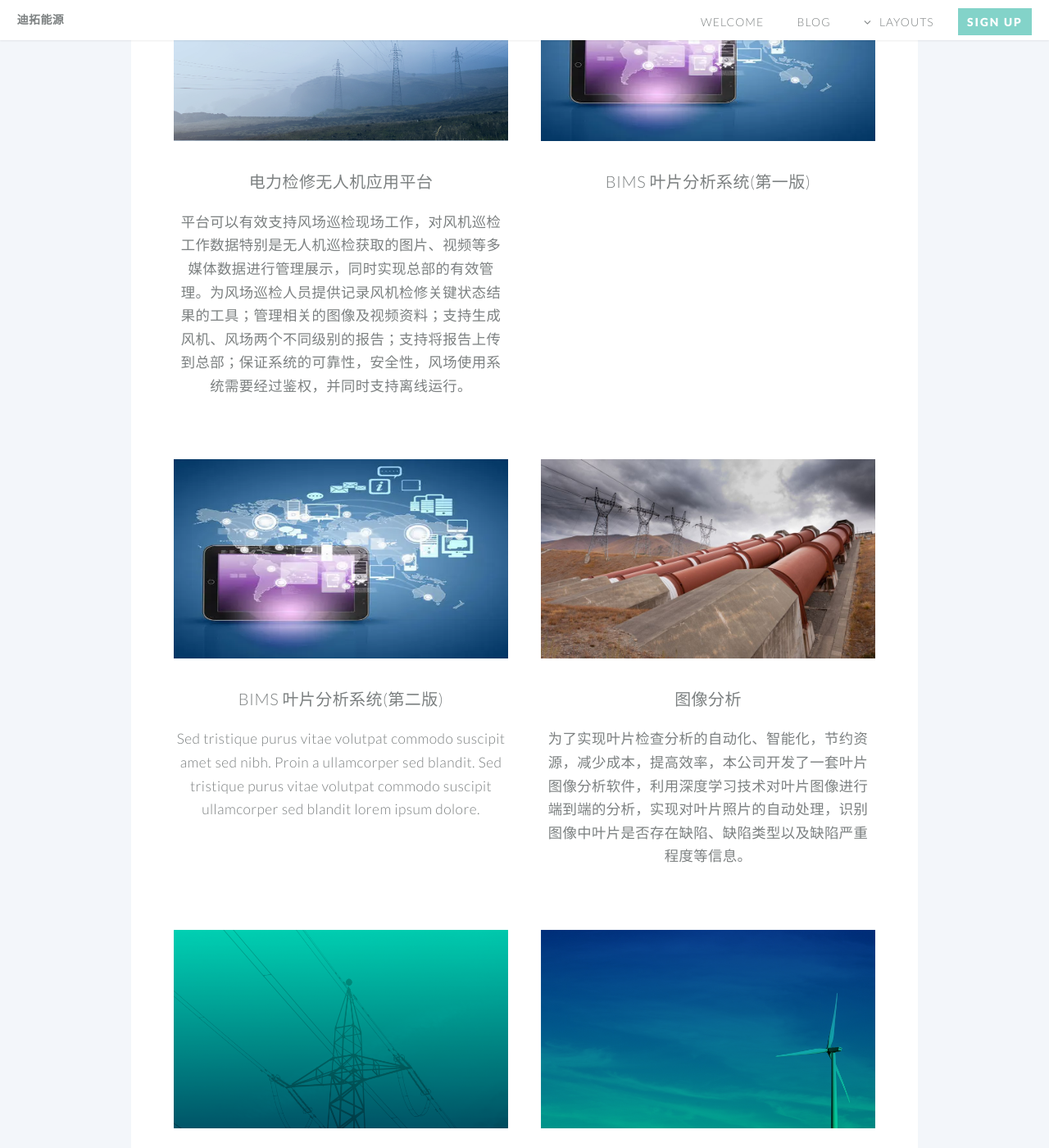
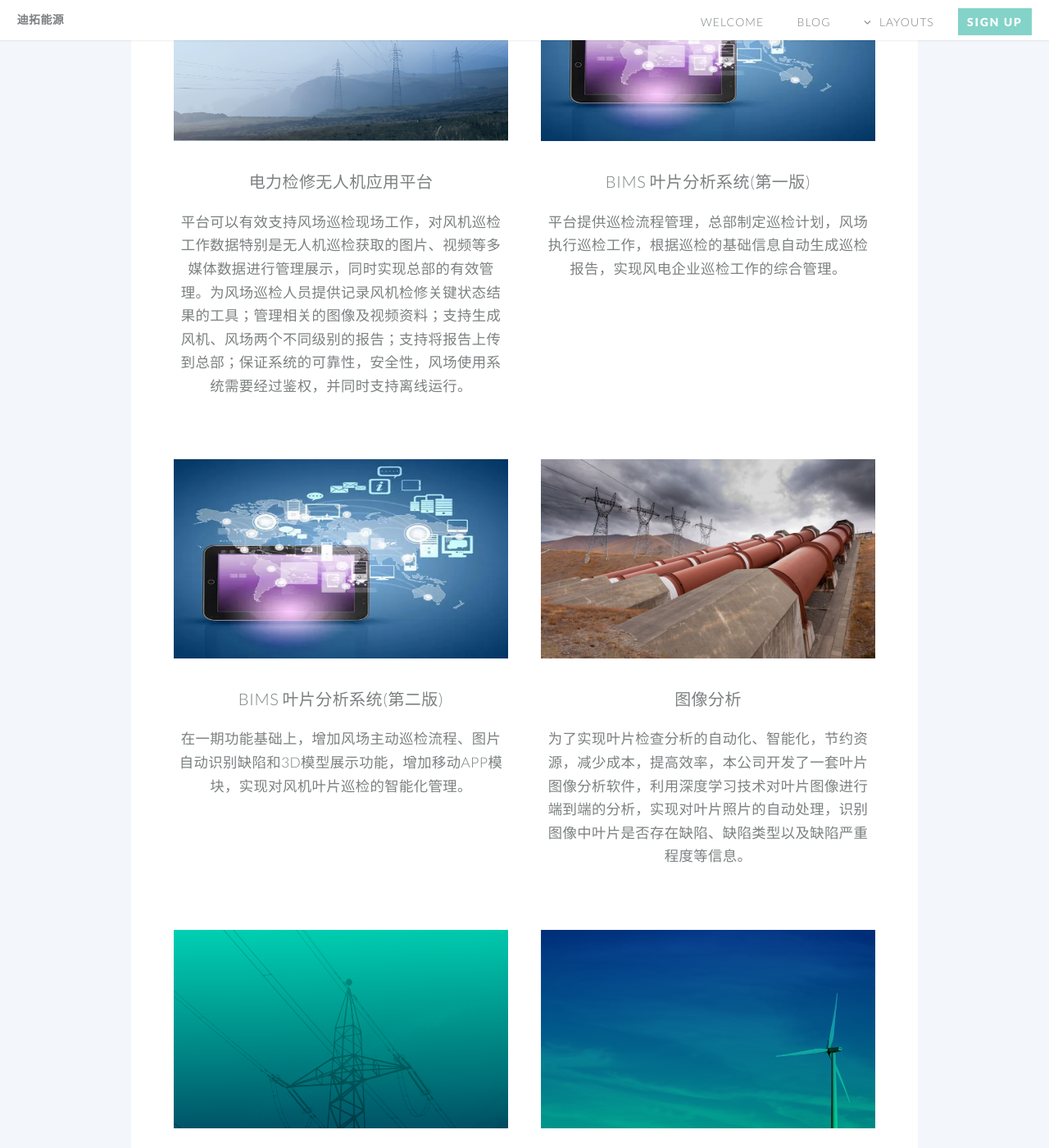
Before and after one commit to DelTacEnergy/Demo, a Jekyll site: the page built from index.html, in a window 1280 px wide and 1400 px high, scrolled down 1875 px. Shown: the whole window at 82% size. Built offline with Jekyll 4.4.1, drawn with Linux system fonts in a browser that asks for light colours; some web fonts are replaced.

Commit message:
update BIMS 页面分析系统
BIMS第一版 ，BIMS第二版

```diff
--- a/index.html
+++ b/index.html
@@ -128,7 +128,7 @@ layout: landing-page
 									<header>
 										<h3>BIMS 叶片分析系统(第一版)</h3>
 									</header>
-									<p></p>
+									<p>平台提供巡检流程管理，总部制定巡检计划，风场执行巡检工作，根据巡检的基础信息自动生成巡检报告，实现风电企业巡检工作的综合管理。</p>
 								</section>
 
 							</div>
@@ -143,7 +143,7 @@ layout: landing-page
 									<header>
 										<h3>BIMS 叶片分析系统(第二版)</h3>
 									</header>
-									<p>Sed tristique purus vitae volutpat commodo suscipit amet sed nibh. Proin a ullamcorper sed blandit. Sed tristique purus vitae volutpat commodo suscipit ullamcorper sed blandit lorem ipsum dolore.</p>
+									<p>在一期功能基础上，增加风场主动巡检流程、图片自动识别缺陷和3D模型展示功能，增加移动APP模块，实现对风机叶片巡检的智能化管理。</p>
 								</section>
 
 							</div>
```
